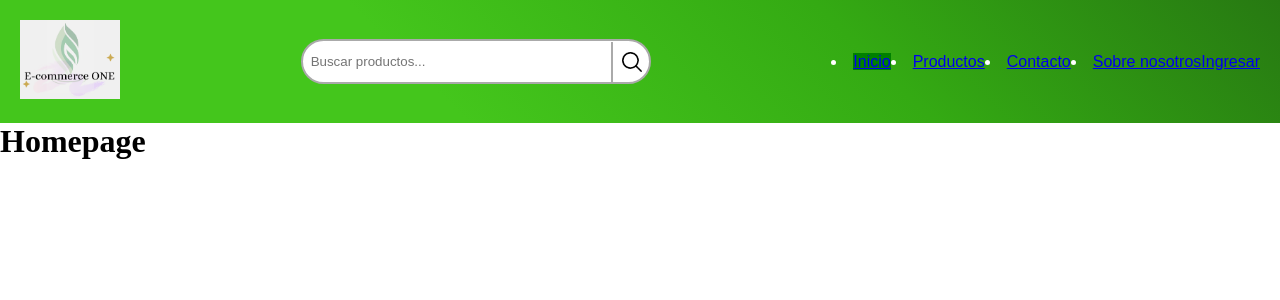
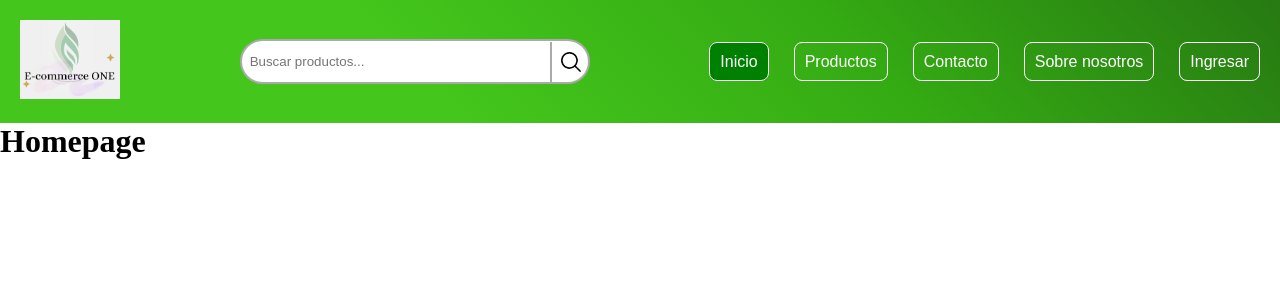
Before and after one commit to GuillermoJCV/E-Commerce-Project-ONE, a React (Vite) app: page / in a window 1280 px wide. Shown: the top 300 px of the page. Built offline with nearby package versions, Linux system fonts and the light colour scheme.

Commit message:
Crea una sola funcion para alternar la clase show en los diferentes elementos y pasa la referencia menuRef al Menu.jsx

```diff
--- a/src/components/Menu.jsx
+++ b/src/components/Menu.jsx
@@ -3,12 +3,12 @@ import { NavLink } from 'react-router-dom';
 import "../styles/header.css";
 import menuIcon from "../assets/icons/menu-icon.png";
 
-function Menu({ toggleMenu, handleLoginClick, loginMenuRef }) {
+function Menu({ toggleShowClass, loginMenuRef }) {
   const menuRef = useRef(); // Ref para el menú
 
   return (
     <div>
-      <div className="menu-icon" onClick={() => toggleMenu(menuRef)}>
+      <div className="menu-icon" onClick={() => toggleShowClass(menuRef)}>
         {/* Este ícono puede ser reutilizado aquí */}
         <img
           src={/* Importa el ícono de menú aquí */ menuIcon}
@@ -18,6 +18,7 @@ function Menu({ toggleMenu, handleLoginClick, loginMenuRef }) {
 
       {/* Renderizar el menú */}
       <nav ref={menuRef} className="nav tablet-nav">
+        <ul>
           <li>
             <NavLink
               to="/"
@@ -48,17 +49,19 @@ function Menu({ toggleMenu, handleLoginClick, loginMenuRef }) {
           </li>
 
           {/* Usar la referencia para mostrar el menú de ingreso */}
-          <li className="login-ingresar" onClick={handleLoginClick}>
+          <li className="login-ingresar" onClick={() => toggleShowClass(loginMenuRef)}>
             <NavLink
               to="/login"
               className={({ isActive, isPending }) => isPending ? "pending" : isActive ? "active" : "" }>
               Ingresar
             </NavLink>
           </li>
+        </ul>
       </nav>
 
       {/* Renderizar el menú de ingreso */}
       <nav ref={loginMenuRef} className="loginMenu login-menu">
+        <ul>
           <li>
             <NavLink
               to="/signin"
@@ -73,6 +76,7 @@ function Menu({ toggleMenu, handleLoginClick, loginMenuRef }) {
               Registrarse
             </NavLink>
           </li>
+        </ul>
       </nav>
     </div>
   );
```
